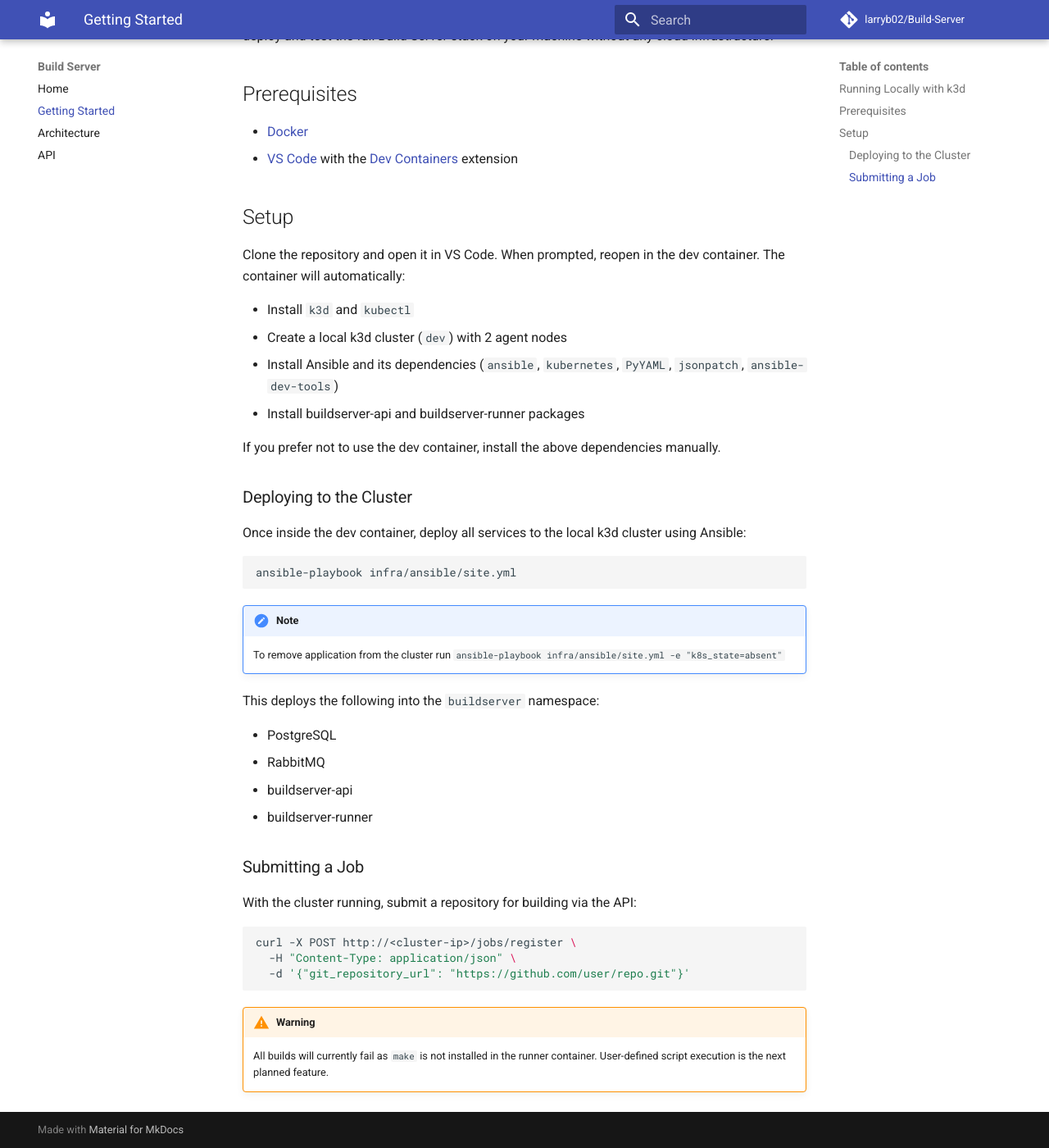
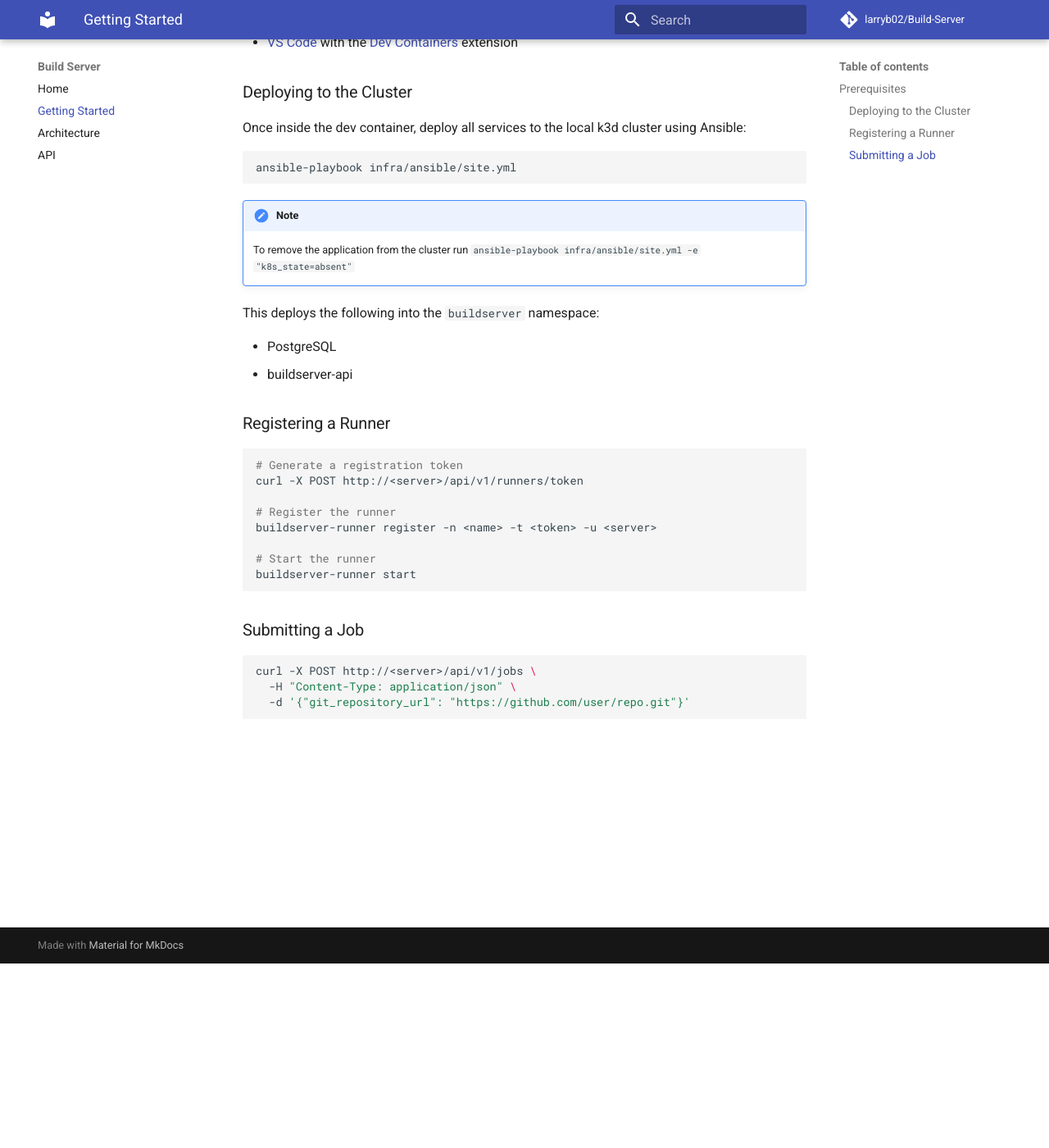
Before and after one commit to larryb02/Build-Server, an MkDocs documentation site: the page built from docs/getting-started.md, in a window 1280 px wide and 1400 px high, scrolled down 225 px. Shown: the whole window at 82% size. Built offline with MkDocs 1.6.1 and Material for MkDocs 9.7.7, drawn with Linux system fonts in a browser that asks for light colours; comment, search, counter and statistics services are not loaded; some of the changed text lies outside the part shown.

Commit message:
update documentation

````diff
--- a/docs/getting-started.md
+++ b/docs/getting-started.md
@@ -1,15 +1,15 @@
 # Getting Started
 
-## Running Locally with k3d
+<!-- ## Running Locally with k3d
 
-k3d is used to run a lightweight Kubernetes cluster locally inside Docker. This allows you to deploy and test the full Build Server stack on your machine without any cloud infrastructure.
+k3d is used to run a lightweight Kubernetes cluster locally inside Docker. This allows you to deploy and test the full Build Server stack on your machine without any cloud infrastructure. -->
 
 ## Prerequisites
 
 - [Docker](https://docs.docker.com/get-docker/)
 - [VS Code](https://code.visualstudio.com/) with the [Dev Containers](https://marketplace.visualstudio.com/items?itemName=ms-vscode-remote.remote-containers) extension
 
-## Setup
+<!-- ## Setup
 
 Clone the repository and open it in VS Code. When prompted, reopen in the dev container. The container will automatically:
 
@@ -18,7 +18,7 @@ Clone the repository and open it in VS Code. When prompted, reopen in the dev co
 - Install Ansible and its dependencies (`ansible`, `kubernetes`, `PyYAML`, `jsonpatch`, `ansible-dev-tools`)
 - Install buildserver-api and buildserver-runner packages
 
-If you prefer not to use the dev container, install the above dependencies manually.
+If you prefer not to use the dev container, install the above dependencies manually. -->
 
 ### Deploying to the Cluster
 
@@ -29,24 +29,30 @@ ansible-playbook infra/ansible/site.yml
 ```
 
 !!! note
-    To remove application from the cluster run `ansible-playbook infra/ansible/site.yml -e "k8s_state=absent"`
+    To remove the application from the cluster run `ansible-playbook infra/ansible/site.yml -e "k8s_state=absent"`
 
 This deploys the following into the `buildserver` namespace:
 
 - PostgreSQL
-- RabbitMQ
 - buildserver-api
-- buildserver-runner
+
+### Registering a Runner
+
+```bash
+# Generate a registration token
+curl -X POST http://<server>/api/v1/runners/token
+
+# Register the runner
+buildserver-runner register -n <name> -t <token> -u <server>
+
+# Start the runner
+buildserver-runner start
+```
 
 ### Submitting a Job
 
-With the cluster running, submit a repository for building via the API:
-
 ```bash
-curl -X POST http://<cluster-ip>/jobs/register \
+curl -X POST http://<server>/api/v1/jobs \
   -H "Content-Type: application/json" \
   -d '{"git_repository_url": "https://github.com/user/repo.git"}'
 ```
-
-!!! warning
-    All builds will currently fail as `make` is not installed in the runner container. User-defined script execution is the next planned feature.
````
Also changed, not shown: README.md (+22 -8 lines), docs/architecture.md (+12 -14 lines).
